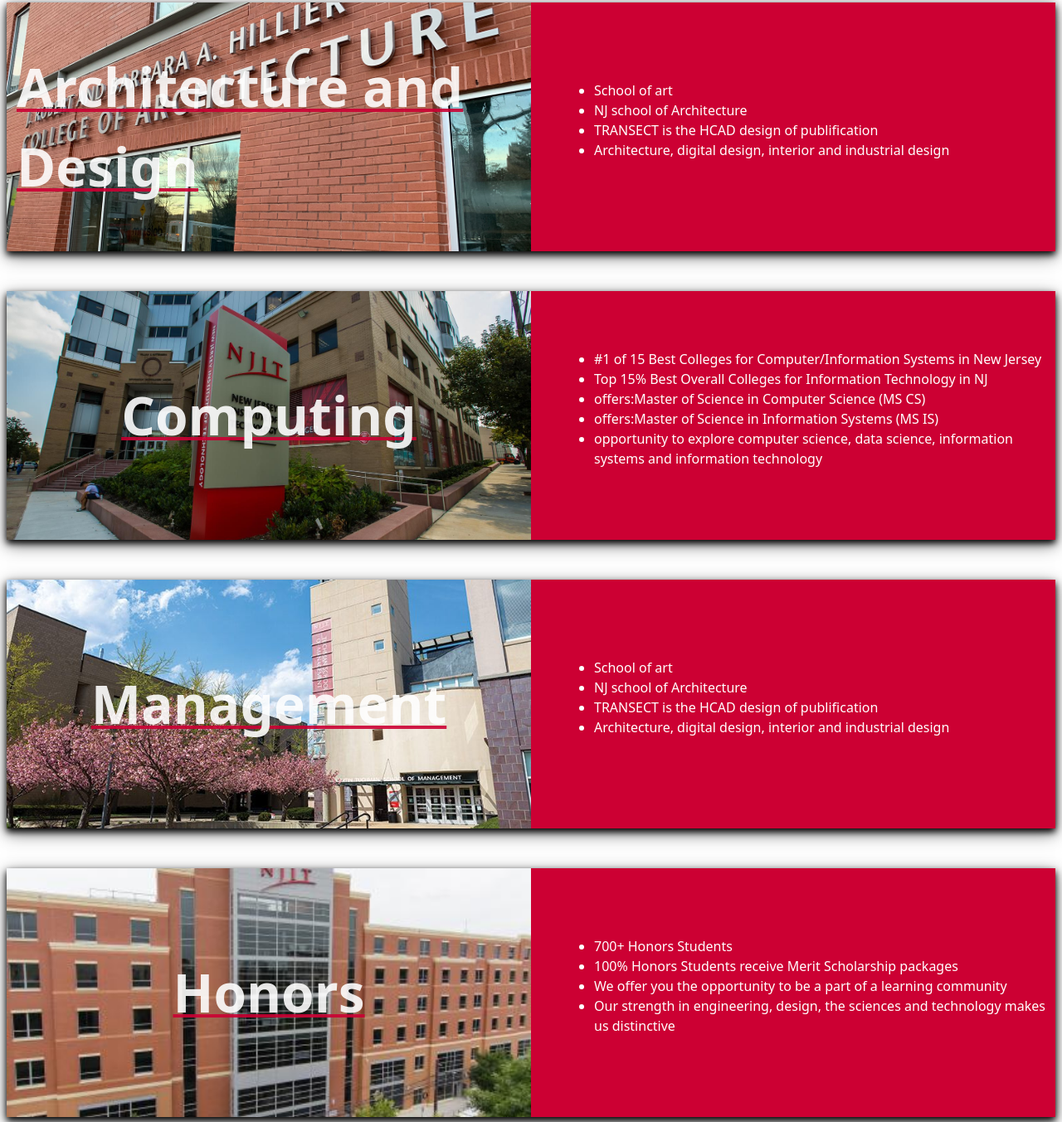
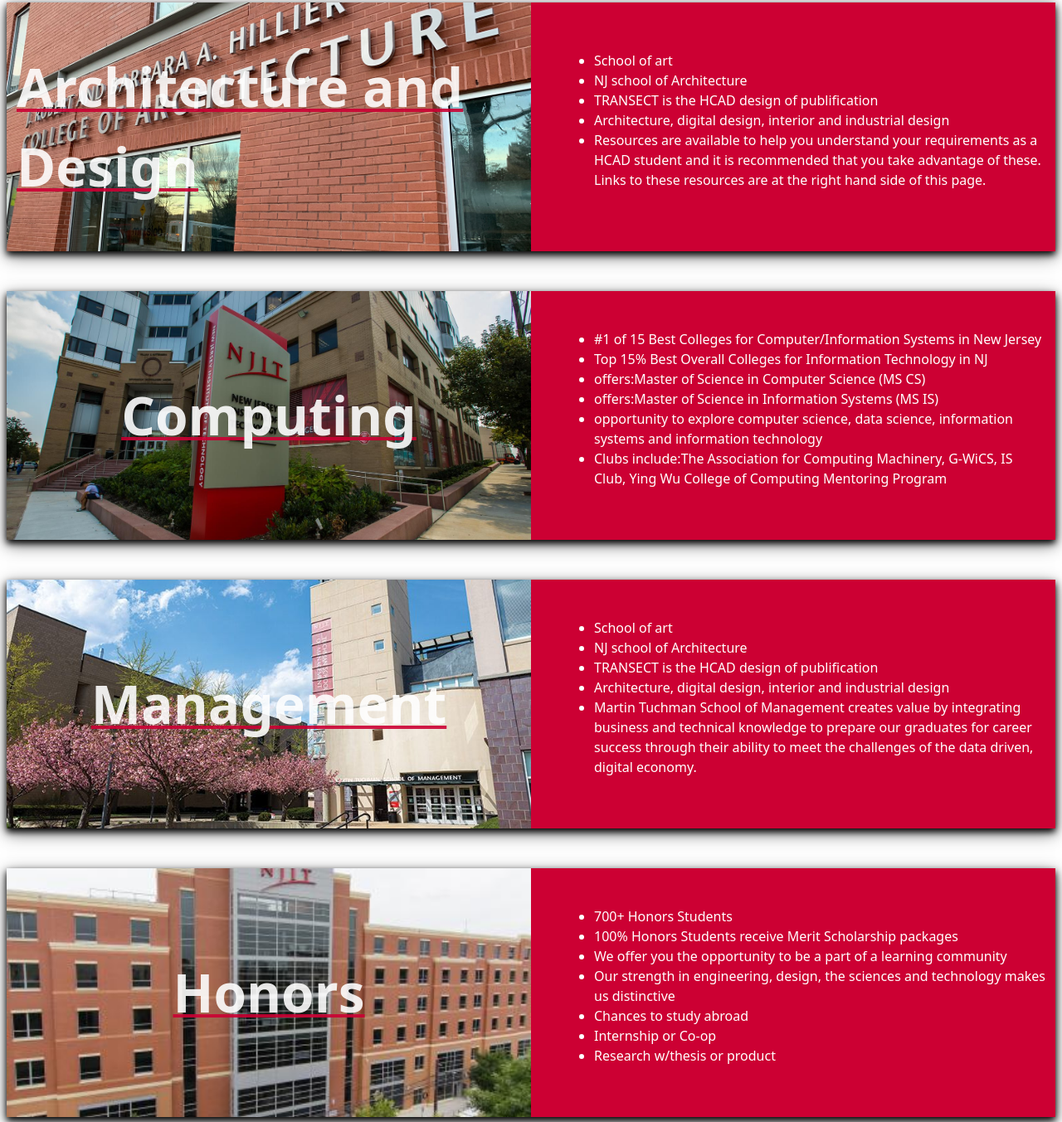
Before and after one commit to SeanMillen-el/Collegepromo, a plain HTML site: page index.html in a window 1280 px wide. Shown: the part 996-2349 px from the top of the page at 83% size. Drawn offline with nearby package versions, Linux system fonts and the light colour scheme.

Commit message:
added stuff for Content Requirements

```diff
--- a/index.html
+++ b/index.html
@@ -127,6 +127,9 @@
         <li>
           Offers:Mechanical and industrial engineering
         </li>
+        <li>
+          The First-Year Design Showcase is a collaborative event between the Newark College of Engineering and the NJIT Learning Communities.
+        </li>
       </ul>
     </p>
   </div>
@@ -182,6 +185,9 @@
       <li>
         Architecture, digital design, interior and industrial design
       </li>
+      <li>
+        Resources are available to help you understand your requirements as a HCAD student and it is recommended that you take advantage of these.  Links to these resources are at the right hand side of this page.
+      </li>
     </ul>
     </p>
 </div>
@@ -210,6 +216,9 @@
     <li>
       opportunity to explore computer science, data science, information systems and information technology
     </li>
+    <li>
+      Clubs include:The Association for Computing Machinery, G-WiCS, IS Club, Ying Wu College of Computing Mentoring Program
+    </li>
   </ul>
 </p>
 </div>
@@ -235,6 +244,9 @@
         <li>
           Architecture, digital design, interior and industrial design
         </li>
+        <li>
+          Martin Tuchman School of Management creates value by integrating business and technical  knowledge to prepare our graduates for career success through their ability to meet the challenges of the data driven, digital economy.
+        </li>
       </ul>
       </p>
   </div>
@@ -259,6 +271,15 @@
           </li>
           <li>
             Our strength in engineering, design, the sciences and technology makes us distinctive
+          </li>
+          <li>
+            Chances to study abroad
+          </li>
+          <li>
+            Internship or Co-op
+          </li>
+          <li>
+            Research w/thesis or product
           </li>
         </ul>
         </p>
```
